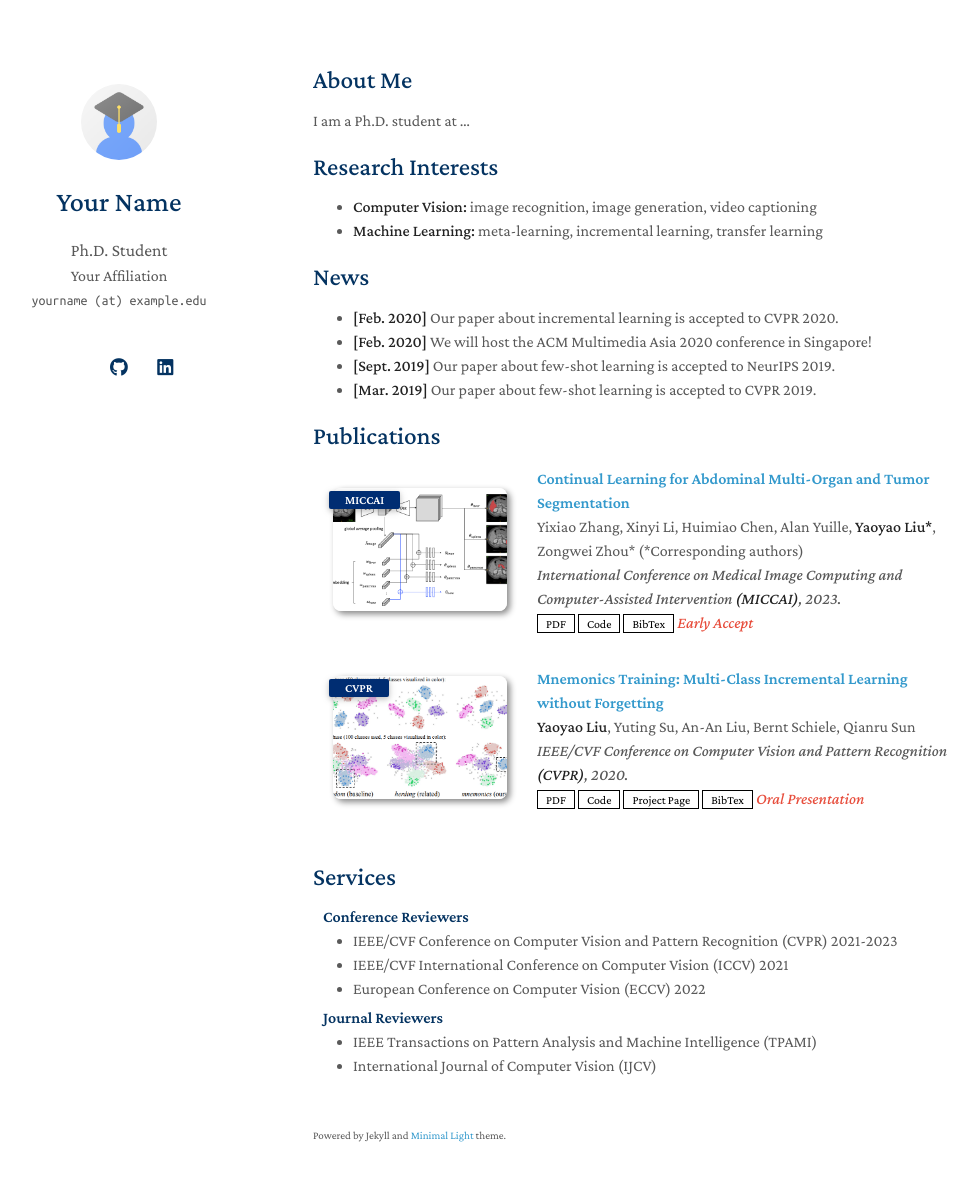
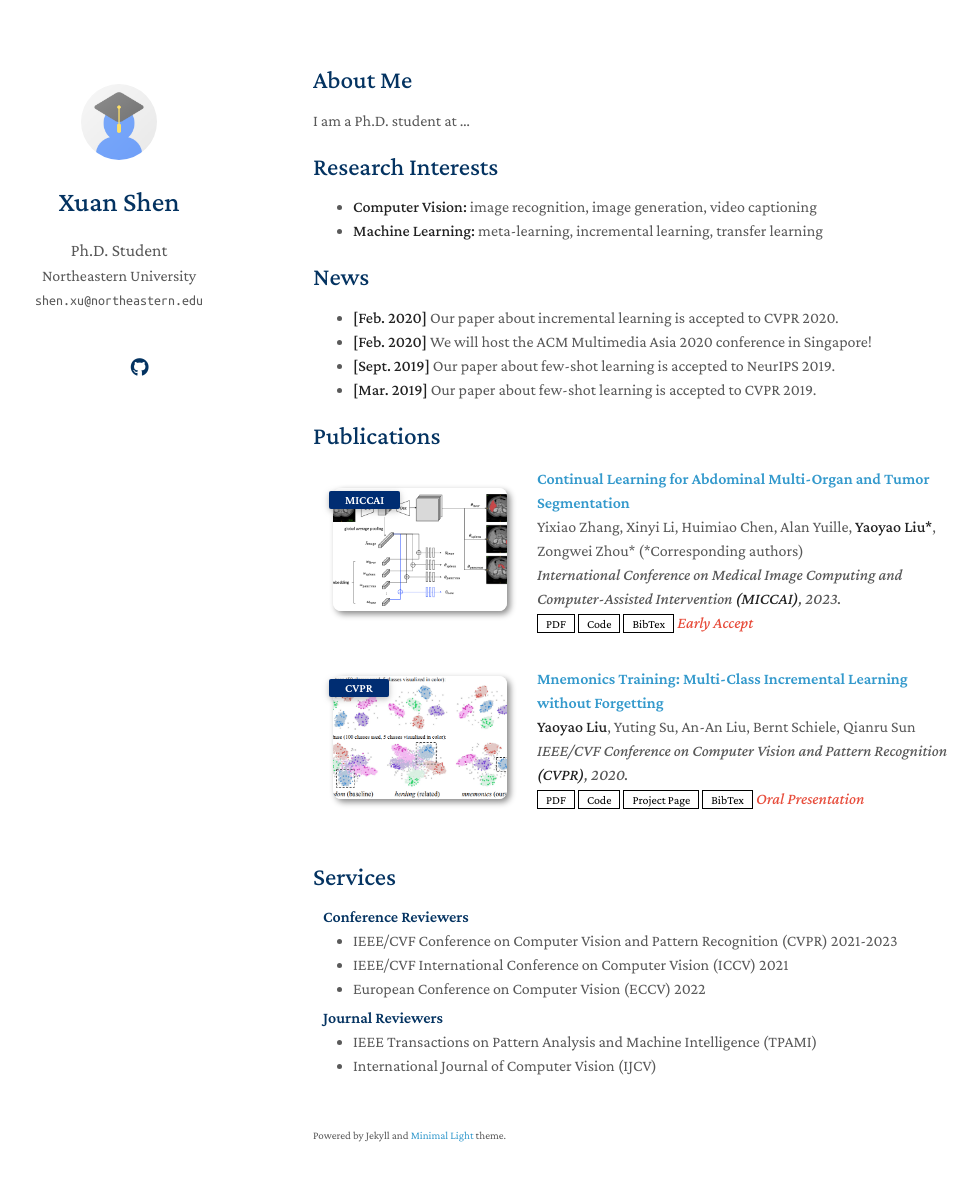
Before and after one commit to shawnricecake/shawnricecake.github.io, a Jekyll site: the page built from index.md, in a window 1280 px wide and 1216 px high. Shown: the top 1181 px of the window, without its empty margins (157-1135 px from the left). Built offline with Jekyll 4.4.1, drawn with Linux system fonts in a browser that asks for light colours; a style sheet for code colours, icons or effects is not loaded; our own code applies the rules of GitHub Pages for plain Markdown files.

Commit message:
update personal info

```diff
--- a/_config.yml
+++ b/_config.yml
@@ -1,8 +1,8 @@
 # Basic Information
-title: Your Name
+title: Xuan Shen
 position: Ph.D. Student
-affiliation: Your Affiliation
-email: yourname (at) example.edu
+affiliation: Northeastern University
+email: shen.xu@northeastern.edu
 
 # Search Engine Optimization (SEO)
 # The following information is used to improve the website traffic from search engines, e.g., Google.
@@ -12,11 +12,11 @@ canonical: https://minimal-light-theme.yliu.me/
 
 # Links
 # If you don't need one of them, you may delete the corresponding line.
-google_scholar: https://scholar.google.com/
-cv_link: assets/files/curriculum_vitae.pdf
-github_link: https://github.com/
-linkedin: https://www.linkedin.com/
-twitter: https://twitter.com/
+google_scholar: https://scholar.google.com/citations?user=Pvj14ZUAAAAJ&hl=en
+# cv_link: assets/files/curriculum_vitae.pdf
+github_link: https://github.com/shawnricecake
+# linkedin: https://www.linkedin.com/in/xuan-shen-327497179/
+# twitter: https://twitter.com/
 
 # Images (e.g., your profile picture and your website's favicon)
 # "favicon" and "favicon_dark" are used for the light and dark modes, respectively.
@@ -38,7 +38,7 @@ font: "Serif" # or "Sans Serif"
 
 # Google Analytics ID
 # Please remove this if you don't use Google Analytics
-google_analytics: UA-111540567-4
+# google_analytics: UA-111540567-4
 
 # Use this project as a remote theme for GitHub Pages
 # See the guide here: https://docs.github.com/en/pages/setting-up-a-github-pages-site-with-jekyll/adding-a-theme-to-your-github-pages-site-using-jekyll
```
